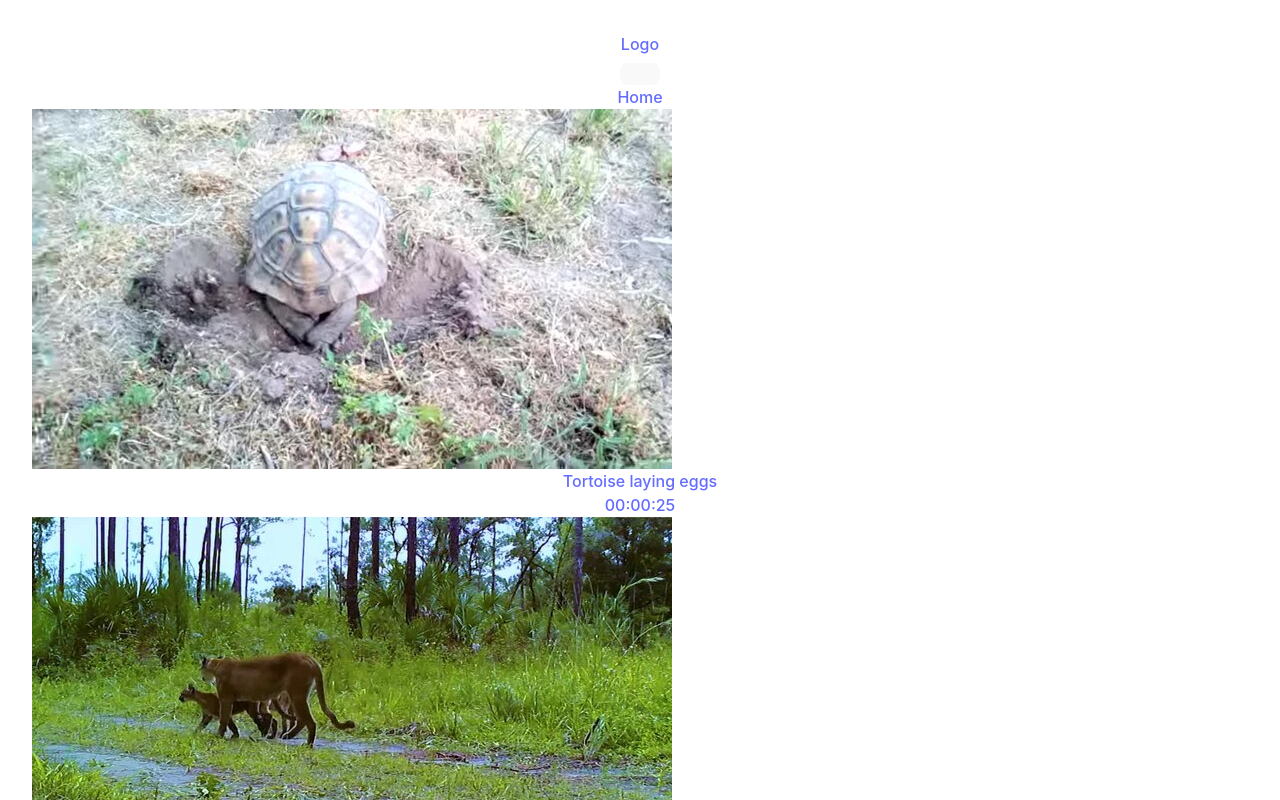
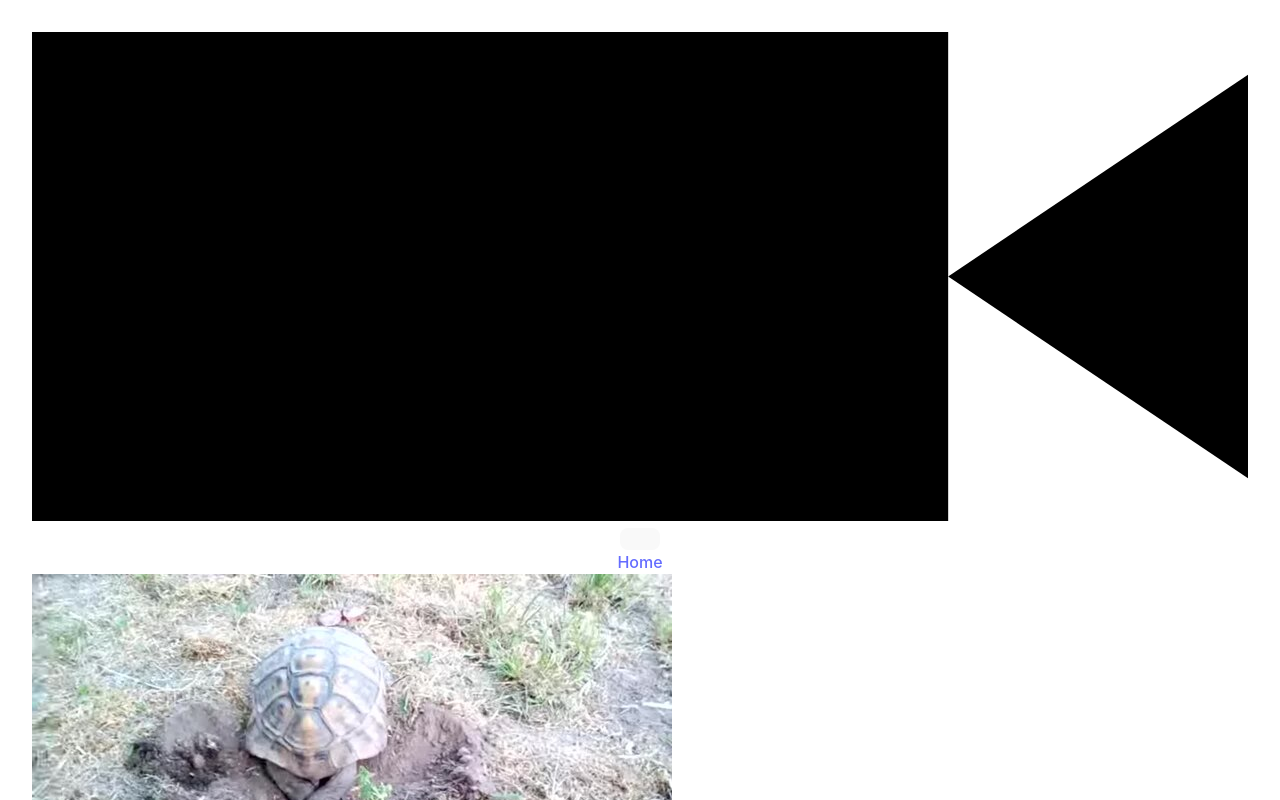
Before and after one commit to gianantoniopini/vite-vue-js-shaka-player, a Vue app: page /#/ in a window 1280 px wide. Shown: the top 800 px of the page. Built offline with nearby package versions, Linux system fonts and the light colour scheme.

Commit message:
feat(navbar): add Logo icon

```diff
--- a/src/components/TheNavbar.vue
+++ b/src/components/TheNavbar.vue
@@ -9,13 +9,15 @@ const toggleNav = () => {
 </script>
 
 <template>
-  <nav class="p-4 md:flex md:justify-between md:items-center bg-transparent dark:bg-gray-900">
+  <nav class="md:flex md:justify-between md:items-center bg-transparent">
     <div class="flex items-center justify-between">
-      <RouterLink
-        :to="{ name: 'Home' }"
-        class="text-xl font-bold md:text-2xl text-black dark:text-white"
-        >Logo</RouterLink
-      >
+      <RouterLink :to="{ name: 'Home' }" class="text-black dark:text-white">
+        <svg viewBox="0 0 100 40.213" class="w-12 h-12 fill-current">
+          <polygon points="75.344 20.106 75.344 40.213 0 40.213 0 0 75.344 0" />
+          <polygon points="75.344 20.106 100 36.705 100 20.106 100 3.508" />
+        </svg>
+      </RouterLink>
+
       <!-- Mobile menu button -->
       <div class="flex md:hidden" @click="toggleNav">
         <button type="button" class="text-slate-500 dark:text-white">
@@ -29,7 +31,6 @@ const toggleNav = () => {
       </div>
     </div>
 
-    <!-- Mobile Menu open: "block", Menu closed: "hidden" -->
     <ul
       :class="showMenu ? 'flex' : 'hidden'"
       class="flex-col mt-8 space-y-4 md:flex md:space-y-0 md:flex-row md:items-center md:space-x-10 md:mt-0 text-black/60 dark:text-white"
--- a/src/layouts/DefaultLayout.vue
+++ b/src/layouts/DefaultLayout.vue
@@ -3,7 +3,7 @@ import Navbar from '@/components/TheNavbar.vue'
 </script>
 
 <template>
-  <div class="flex flex-col gap-5">
+  <div class="flex flex-col gap-8">
     <header>
       <Navbar />
     </header>
```
